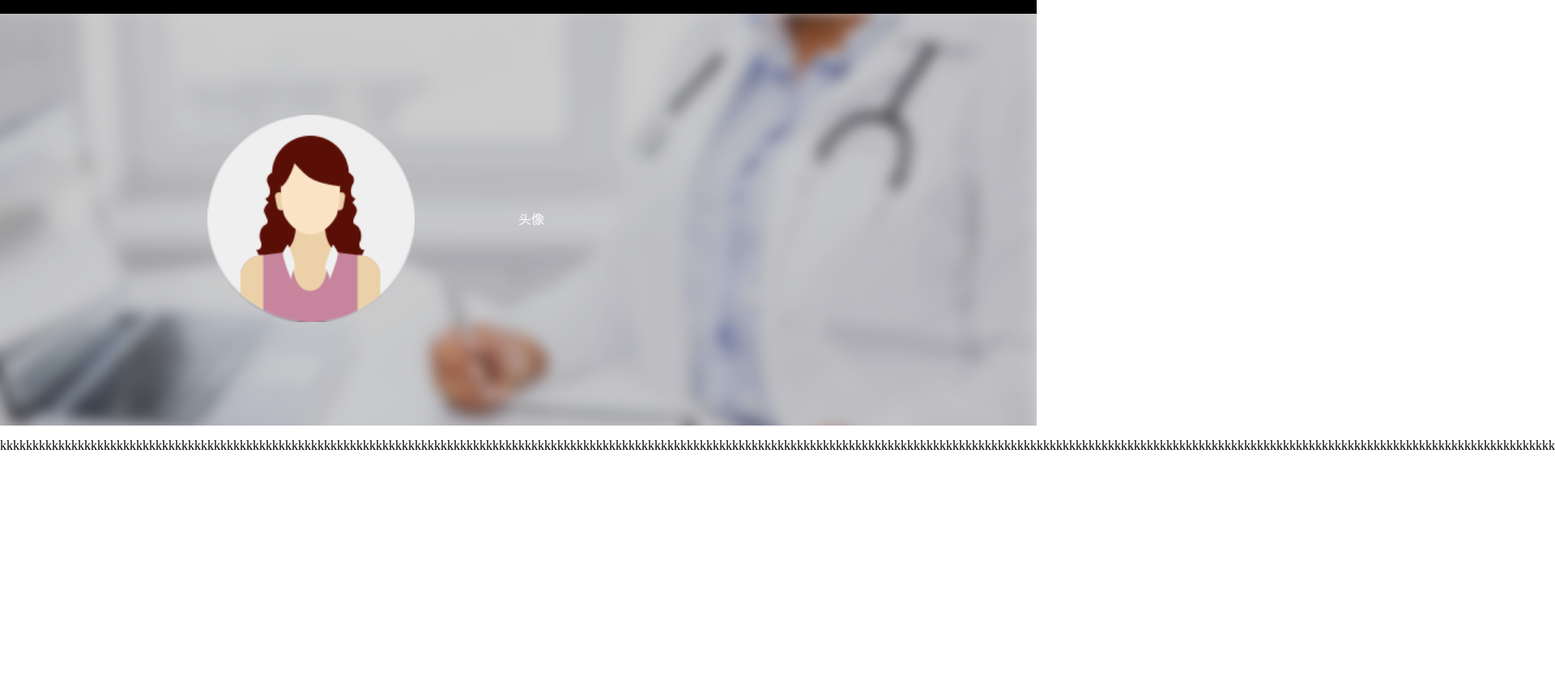
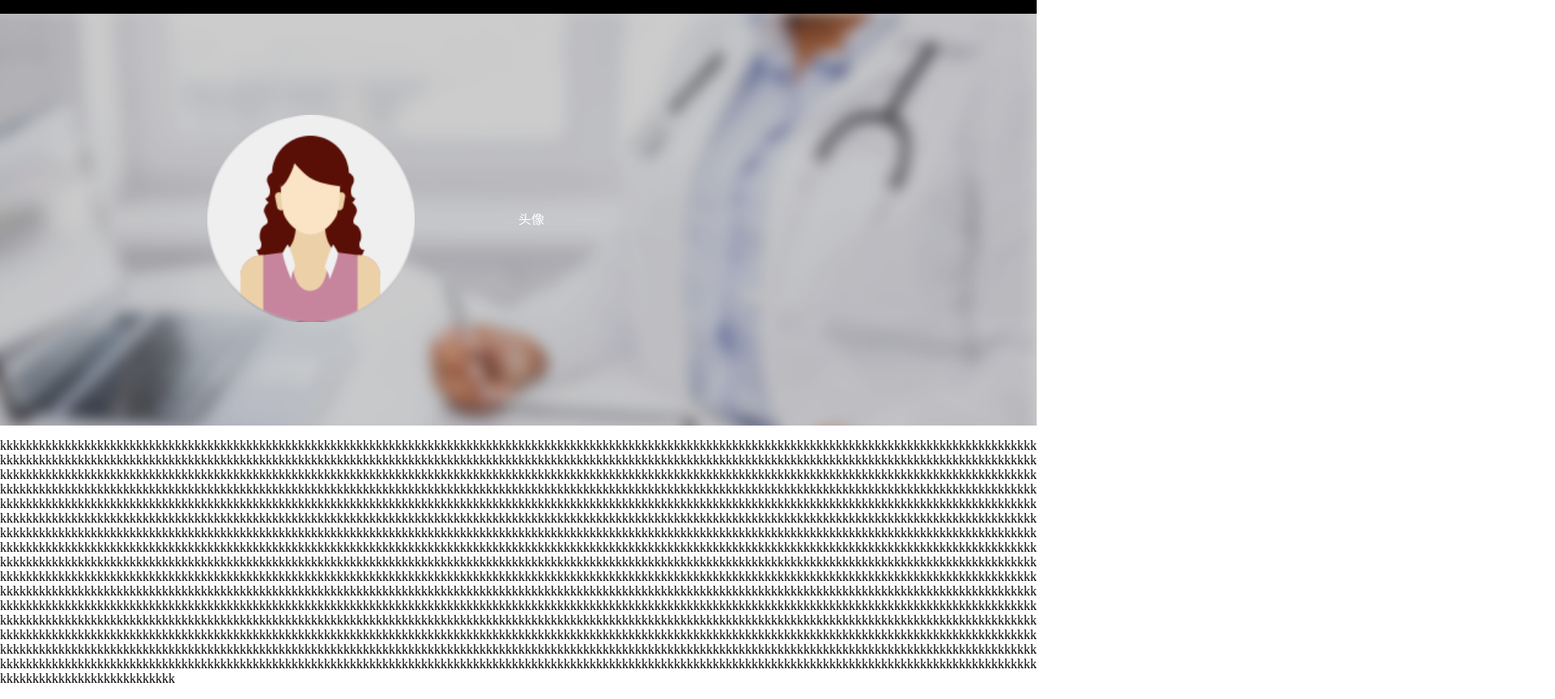
Before and after one commit to lilalilalila/dingweishiyan, a plain HTML site: page index.html in a window 1280 px wide. Shown: the part 58-922 px from the top of the page at 81% size, 1920 px wide, since content can reach past the window. Before the commit the page ends 800 px from the top, so only its background shows below. Drawn offline with Linux system fonts and the light colour scheme.

Commit message:
xiugai .content

```diff
--- a/css/l.css
+++ b/css/l.css
@@ -61,7 +61,7 @@ body {
 }
 
 
-.centent {
+.content {
 	width: 100%;
 
 	-ms-word-wrap: break-word;
```
Also changed, not shown: 1 other file.
